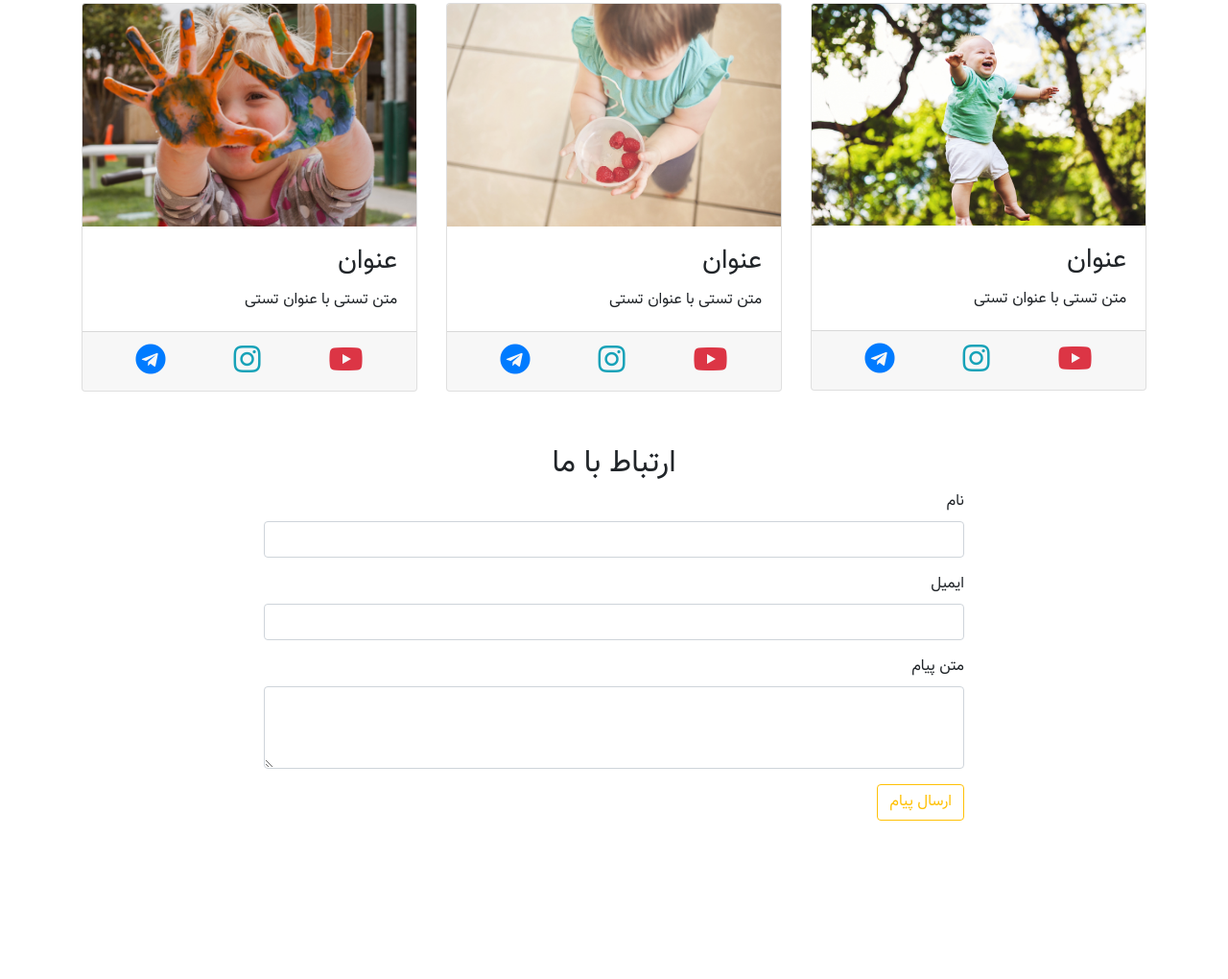
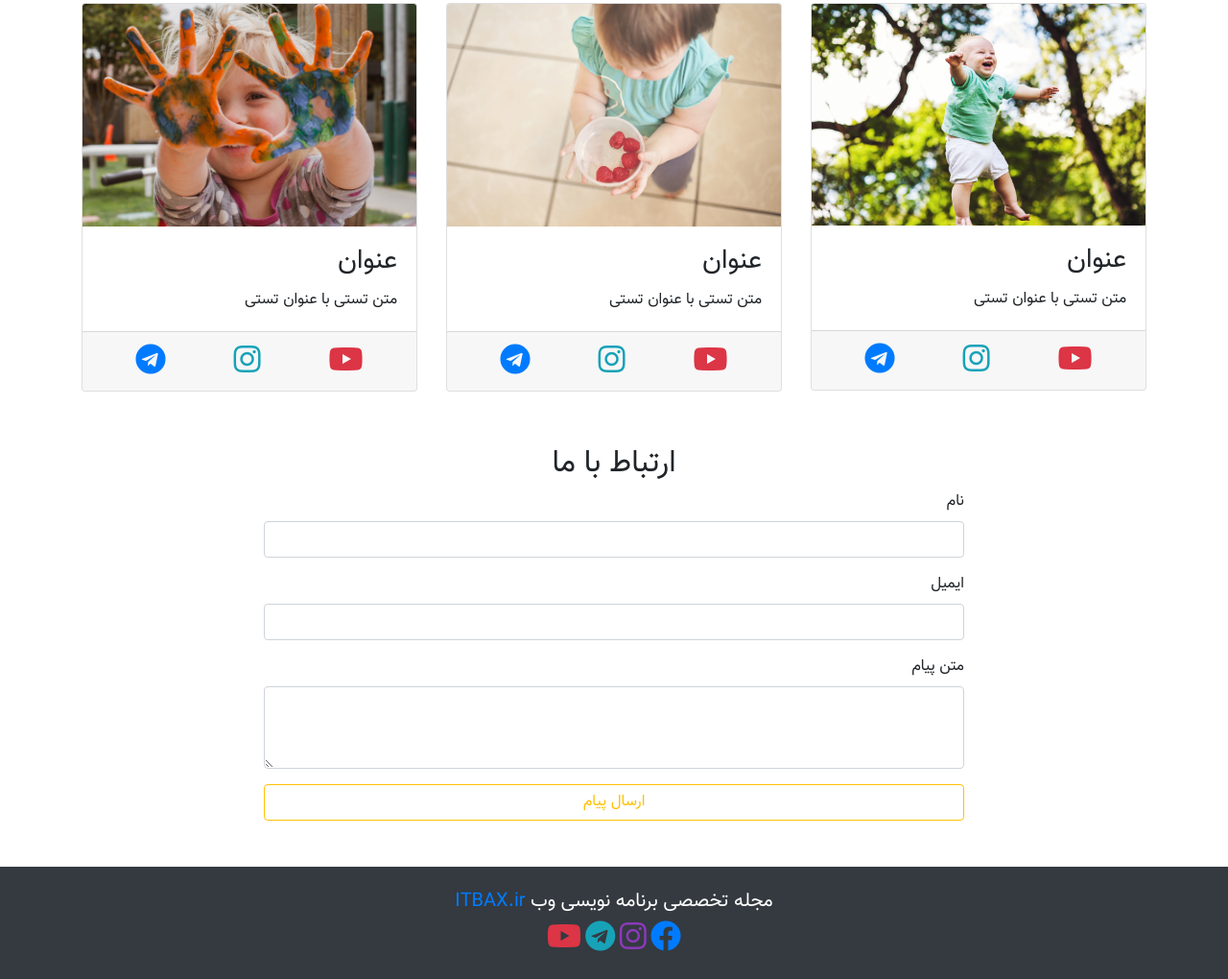
Before and after one commit to mj-ahrari/bs4-ui, a plain HTML site: page index.html in a window 1280 px wide. Shown: the part 1979-2999 px from the top of the page at 96% size. Before the commit the page ends 2882 px from the top, so only its background shows below. Drawn offline with nearby package versions, Linux system fonts and the light colour scheme.

Commit message:
footer created

```diff
--- a/index.html
+++ b/index.html
@@ -217,12 +217,31 @@
                 <label for="matn">متن پیام</label>
                 <textarea id="matn" class="form-control" name="matn" rows="3"></textarea>
               </div>
-              <button class="btn btn-outline-warning" type="button">ارسال پیام</button>
+              <button class="btn btn-outline-warning btn-block" type="button">ارسال پیام</button>
             </form>
           </div>
         </div>
       </div>
     </section>
+    <footer class="bg-dark">
+      <div class="container py-4">
+        <div class="row">
+          <div class="col text-center">
+            <h5 class="text-white">
+               مجله تخصصی برنامه نویسی وب <a href="#">ITBAX.ir</a>
+            </h5>
+            <div>
+              <a href="#"><i class="fab fa-facebook fa-2x"></i></a>
+              <a href="#"
+                ><i class="fab fa-instagram fa-2x" style="color:#8a3ab9"></i
+              ></a>
+              <a href="#"><i class="fab fa-telegram text-info fa-2x"></i></a>
+              <a href="#"><i class="fab fa-youtube text-danger fa-2x"></i></a>
+            </div>
+          </div>
+        </div>
+      </div>
+    </footer>
     <script
       src="https://code.jquery.com/jquery-3.3.1.slim.min.js"
       integrity="sha384-q8i/X+965DzO0rT7abK41JStQIAqVgRVzpbzo5smXKp4YfRvH+8abtTE1Pi6jizo"
```
